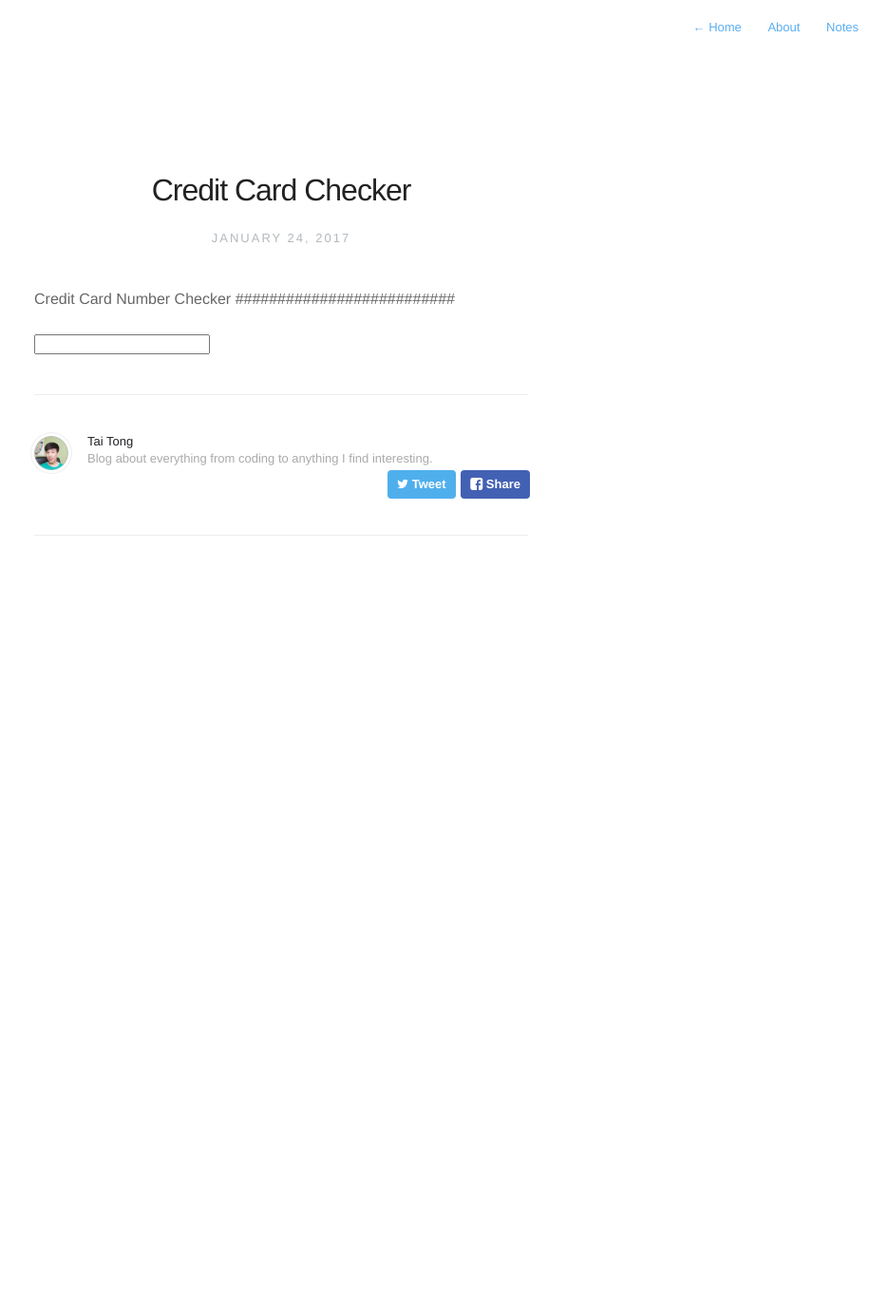
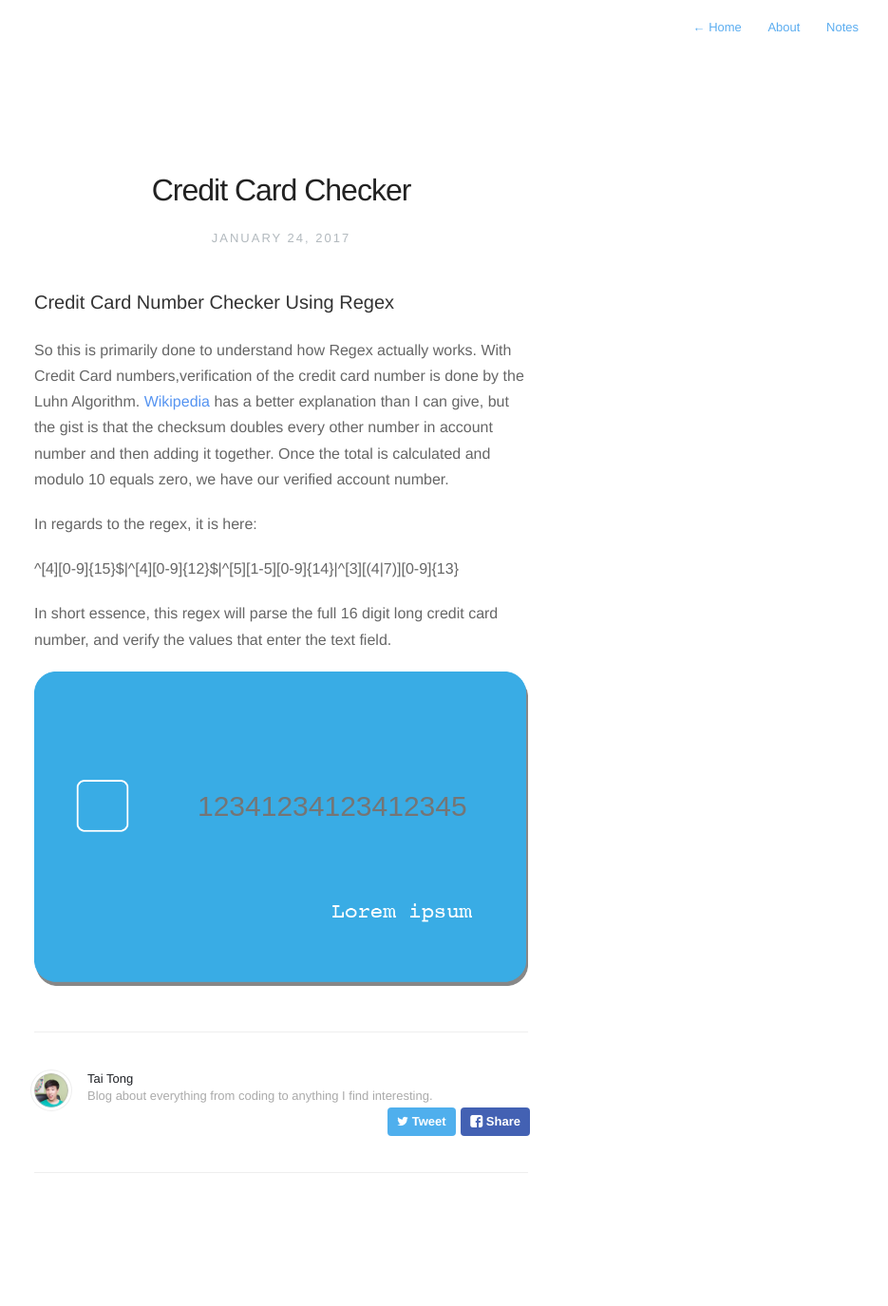
Before and after one commit to thebigbluebox/thebigbluebox.github.io, a Jekyll site: the page built from _posts/2017-1-24-CCChecker.md, in a window 1280 px wide. Shown: the whole page at 95% size, without its empty margins (344-1279 px from the left). Built offline with Jekyll 4.4.1, drawn with Linux system fonts in a browser that asks for light colours; nearby versions of some CDN libraries; before the commit the page ends 900 px from its top, so only the background shows below that.

Commit message:
Updated the credit card checker

```diff
--- a/_posts/2017-1-24-CCChecker.md
+++ b/_posts/2017-1-24-CCChecker.md
@@ -4,16 +4,26 @@ date:   2017-01-24 9:00:00
 description: Credit Card Checker for 4TB3 using regular expressions
 ---
 
-<script src="//ajax.googleapis.com/ajax/libs/jquery/2.1.1/jquery.min.js"></script>
+<script src="https://cdnjs.cloudflare.com/ajax/libs/jquery/3.1.1/jquery.min.js"></script>
 
-Credit Card Number Checker
-##########################
+### Credit Card Number Checker Using Regex
+
+So this is primarily done to understand how Regex actually works. With Credit Card numbers,verification of the credit card number is done by the Luhn Algorithm. [Wikipedia](https://en.wikipedia.org/wiki/Luhn_algorithm) has a better explanation than I can give, but the gist is that the checksum doubles every other number in account number and then adding it together. Once the total is calculated and modulo 10 equals zero, we have our verified account number.
+
+In regards to the regex, it is here:
+
+`^[4][0-9]{15}$|^[4][0-9]{12}$|^[5][1-5][0-9]{14}|^[3][(4|7)][0-9]{13}`
+
+In short essence, this regex will parse the full 16 digit long credit card number, and verify the values that enter the text field.
 
 
-<form id="cc">
-<input type="number" name="ccnumber" pattern="">
+<div id="creditCardGroup">
+<form id="cc" name="ccForm">
+<input type="number" name="ccnumber" placeholder="12341234123412345">
 </form>
 
+<img src="/assets/images/creditCard.png" id="ccImage" alt="creditCard">
+</div>
 <script>
     function isValidCreditCard(sText){
         var res = sText.match(/^[4][0-9]{15}$|^[4][0-9]{12}$|^[5][1-5][0-9]{14}|^[3][(4|7)][0-9]{13}/);
@@ -38,4 +46,35 @@ Credit Card Number Checker
         }
         return false;
     }
+    $('#cc').submit(function () {
+        event.preventDefault();
+        if($("input[name=ccnumber]").val().length==16){
+            if(isValidCreditCard($("input[name=ccnumber]").val())){
+                alert("valid card");
+            } else {
+                alert("invalid card");
+            }
+        }
+        return false;
+    });
 </script>
+<style>
+#creditCardGroup{
+    position:relative;
+}
+#cc{
+    position: absolute;
+    right: 50px;
+    bottom: 175px;
+    height: 40px;
+    width: 300px;
+}
+#cc input[name=ccnumber]{
+    height:35px;
+    width:340px;
+    font-size:30px;
+    color:white;
+    border: none;
+    background-color: rgba(0,0,0,0);
+}
+</style>
```
Also changed, not shown: other parts of _posts/2017-1-24-CCChecker.md (+0 -2 lines), assets/images/Kactus-theme-index.png (deleted), assets/images/Kactus-theme-post.png (deleted), assets/images/creditCard.png (added).
